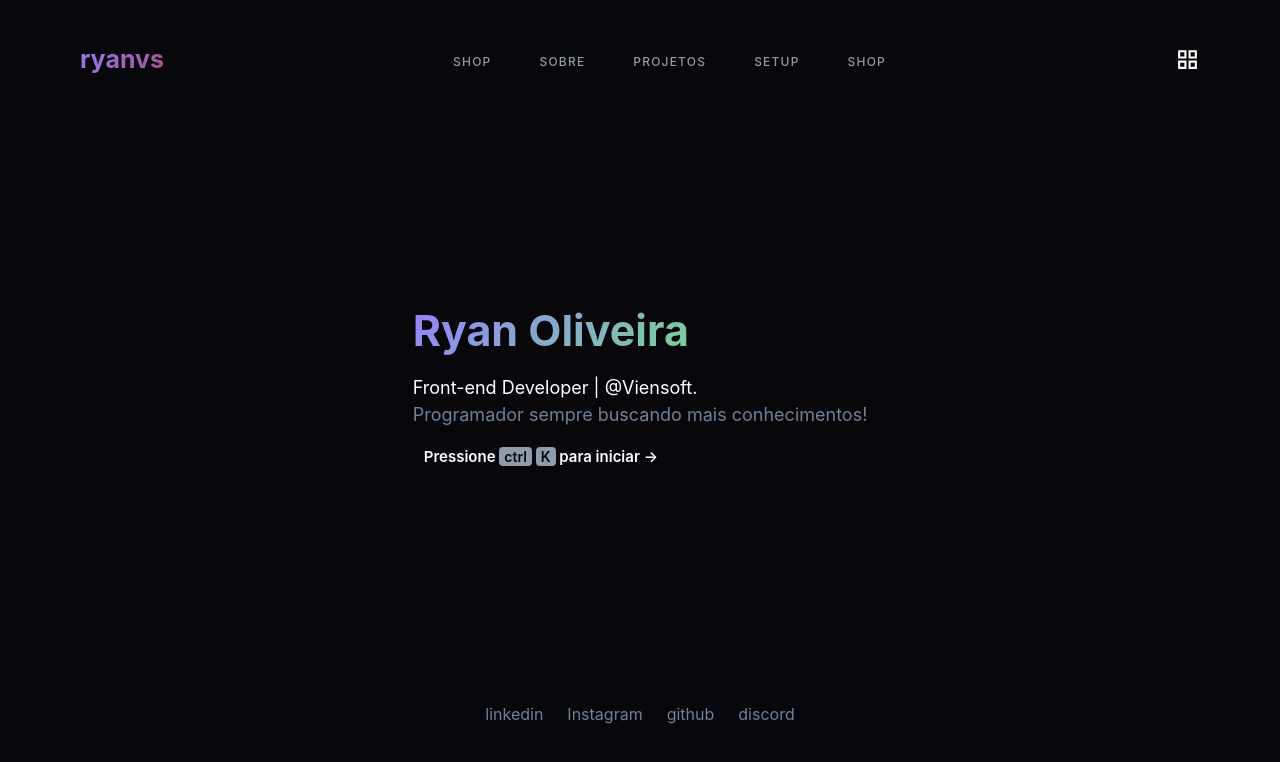
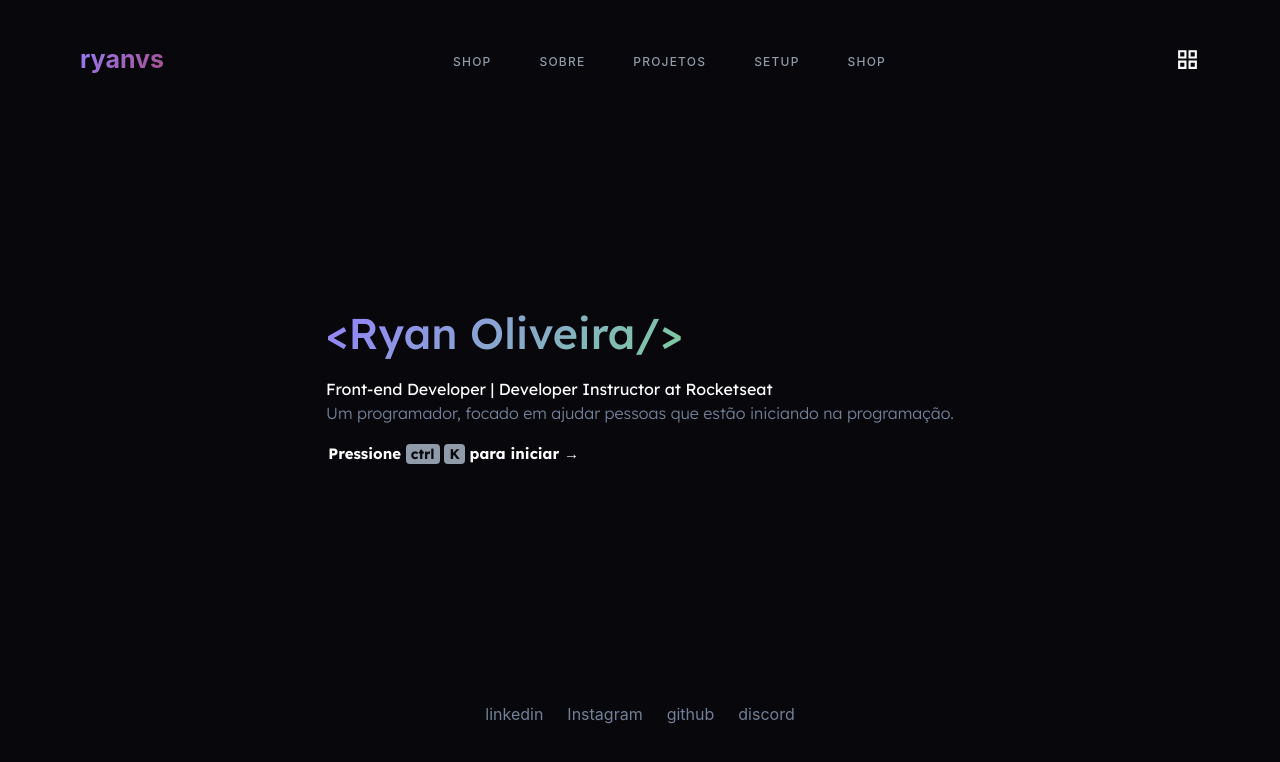
Before and after one commit to ryanoliveiragit/Portfolio-typescript, a Next.js app: page / in a window 1280 px wide. Shown: the top 762 px of the page. Built offline with nearby package versions, Linux system fonts and the light colour scheme.

Commit message:
update text

```diff
--- a/src/components/header/index.tsx
+++ b/src/components/header/index.tsx
@@ -74,8 +74,8 @@ export default function Header() {
   return (
     <>
       <Flex
-        bg={useColorModeValue("#08070b", "gray.800")}
-        color={useColorModeValue("gray.500", "gray.500")}
+        bg={useColorModeValue("#08070b", "gray.200")}
+        color={useColorModeValue("gray.200", "gray.200")}
         minH={"60px"}
         py={{ base: 0 }}
         px={{ base: 4 }}
--- a/src/pages/index.tsx
+++ b/src/pages/index.tsx
@@ -12,16 +12,16 @@ export default function Home() {
     <>
       <Container>
         <Header />
-        <Flex height={'75vh'} justify-content={'center'} w={"100%"} bg={"#08070b"}>
+        <Flex fontFamily={'Lexend'} height={'75vh'} justify-content={'center'} w={"100%"} bg={"#08070b"}>
           <Center w={"100%"} fontSize={43} justify-content={"space-around"}>
             <Stack alignContent={'center'} flexWrap={'wrap'} alignItems={'stretch'} w={'100%'} p={5} spacing={3}>
-              <Text fontWeight={700} className="gradient">
-                Ryan Oliveira
+              <Text fontFamily={'Lexend'} fontWeight={'500'} className="gradient">
+                {'<Ryan Oliveira/>'}
               </Text>
-              <Text fontSize="lg" color={'white'}>
-              Front-end Developer | @Viensoft.
-              <Text fontSize="lg" color={'gray.500'}>
-                Programador sempre buscando mais conhecimentos!
+              <Text fontSize="md" color={'white'}>
+              Front-end Developer | Developer Instructor at Rocketseat
+              <Text fontSize="md" fontWeight={'300'} color={'gray.500'}>
+              Um programador, focado em ajudar pessoas que estão iniciando na programação.
               </Text>
               </Text>
               <button className="buttonHome">
--- a/styles/GlobalStyles.css
+++ b/styles/GlobalStyles.css
@@ -1,3 +1,4 @@
+@import url('https://fonts.googleapis.com/css2?family=Lexend:wght@100;200;300;400;500;700;800;900&display=swap');
 .rgb {
   color: aqua;
 }
@@ -50,7 +51,7 @@ body {
 }
 .buttonHome {
   color: white;
-  padding: .5% 1%;
+  padding: .5% .2%;
   font-size: 15px;
   max-width: fit-content;
   font-weight: 600;
```
